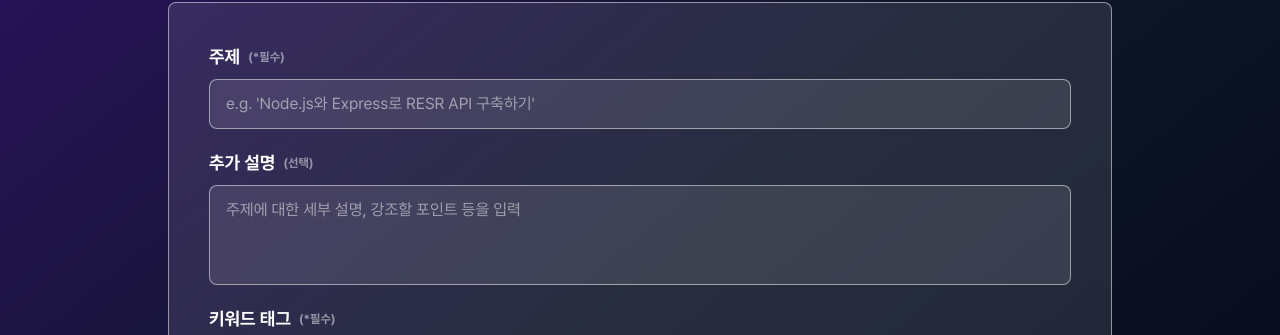
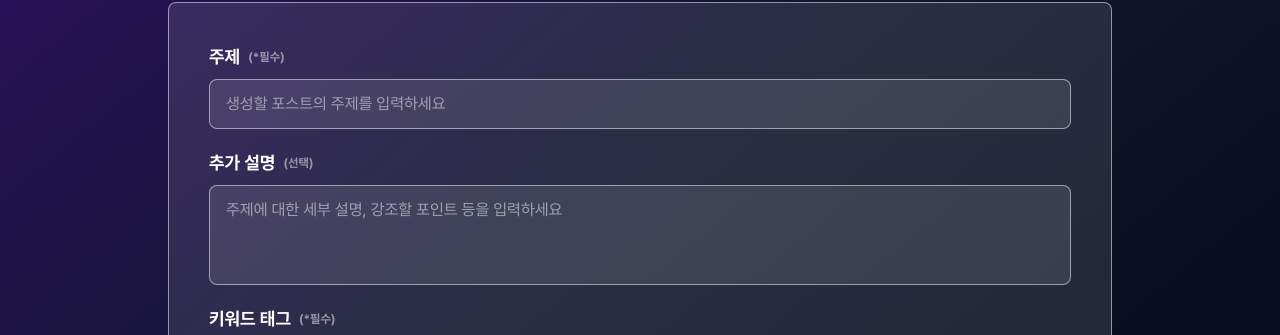
Before and after one commit to imnotpossib1e/DevWriter, a Next.js app: page /generator in a window 1280 px wide. Shown: the part 250-585 px from the top of the page. Built offline with nearby package versions, Linux system fonts and the light colour scheme.

Commit message:
💄 style: 폼 placeholder 수정

```diff
--- a/src/app/generator/GenerateForm.tsx
+++ b/src/app/generator/GenerateForm.tsx
@@ -149,7 +149,7 @@ export default function GenerateForm() {
             name="topic"
             value={topic}
             onChange={e => setTopic(e.target.value)}
-            placeholder="e.g. 'Node.js와 Express로 RESR API 구축하기'"
+            placeholder="생성할 포스트의 주제를 입력하세요"
             required
           />
         </div>
@@ -164,7 +164,7 @@ export default function GenerateForm() {
             name="description"
             value={description}
             onChange={e => setDescription(e.target.value)}
-            placeholder="주제에 대한 세부 설명, 강조할 포인트 등을 입력"
+            placeholder="주제에 대한 세부 설명, 강조할 포인트 등을 입력하세요"
           />
         </div>
         <div className="flex flex-col md:gap-2 gap-1.5">
```
